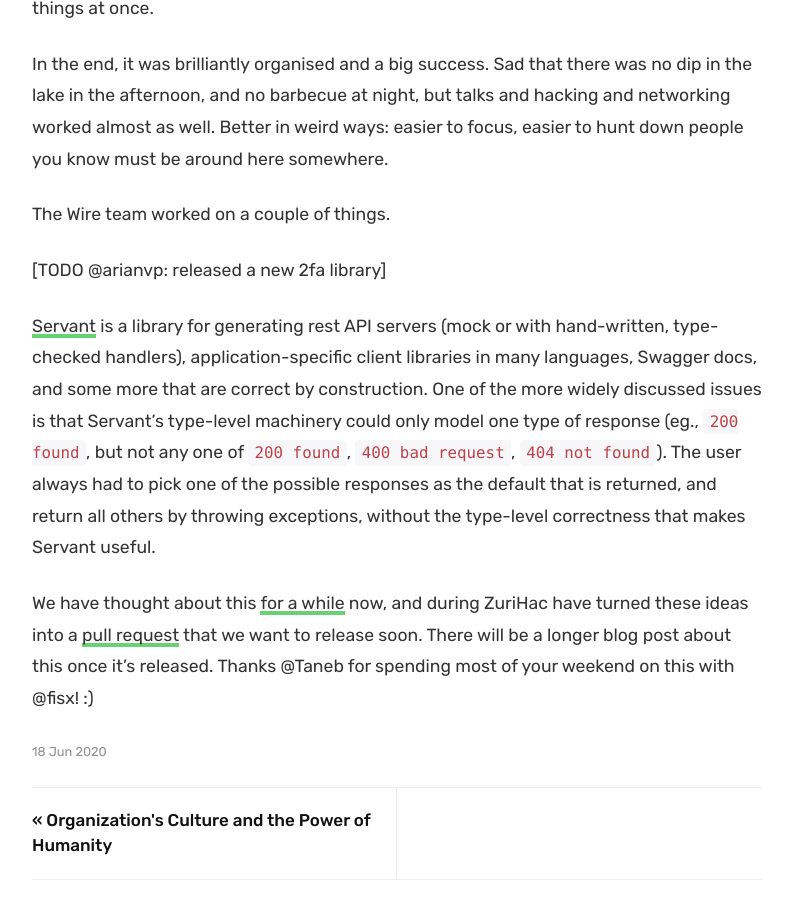
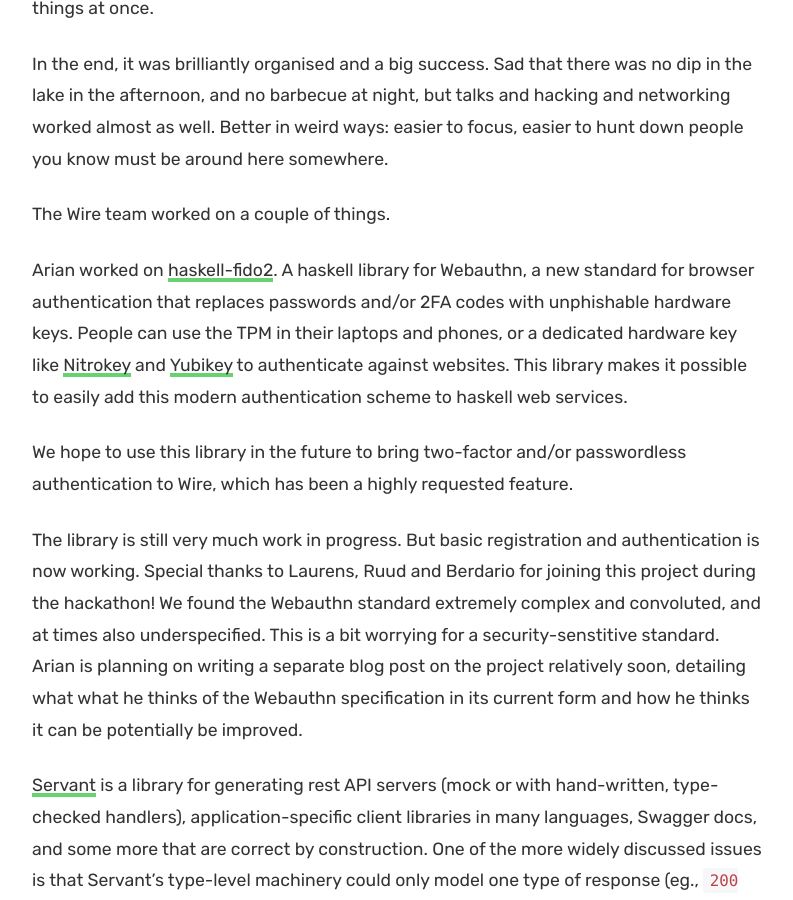
Before and after one commit to wireapp/wireapp.github.io, a Jekyll site: the page built from _posts/2020-06-18-zurihac.md, in a window 1280 px wide and 900 px high, scrolled down 908 px. Shown: the whole window, without its empty margins (433-1226 px from the left). Built offline with Jekyll 4.4.1, drawn with Linux system fonts in a browser that asks for light colours; comment, search, counter and statistics services are not loaded.

Commit message:
Add my experiences

```diff
--- a/_posts/2020-06-18-zurihac.md
+++ b/_posts/2020-06-18-zurihac.md
@@ -42,7 +42,27 @@
 
 The Wire team worked on a couple of things.
 
-[TODO @arianvp: released a new 2fa library]
+Arian worked on [haskell-fido2](http://github.com/arianvp/haskell-fido2).
+A haskell library for Webauthn, a new standard for browser authentication
+that replaces passwords and/or 2FA codes with unphishable hardware keys.
+People can use the TPM in their laptops and phones, or a dedicated hardware
+key like [Nitrokey](https://nitrokey.com) and [Yubikey](https://www.yubico.com)
+to authenticate against websites. This library makes it possible to easily
+add this modern authentication scheme to haskell web services.
+
+We hope to use this library in the future to bring two-factor and/or passwordless
+authentication to Wire, which has been a highly requested feature.
+
+The library is still very much work in progress. But basic registration
+and authentication is now working. Special thanks to Laurens, Ruud and Berdario
+for joining this project during the hackathon! We found the Webauthn
+standard extremely complex and convoluted, and at times also underspecified.
+This is a bit worrying for a security-senstitive standard. Arian is planning
+on writing a separate blog post on the project relatively soon, detailing
+what what he thinks of the Webauthn specification in its current form
+and how he thinks it can be potentially be improved.
+
+
 
 [Servant](https://github.com/haskell-servant/servant) is a library for
 generating rest API servers (mock or with hand-written, type-checked
```
